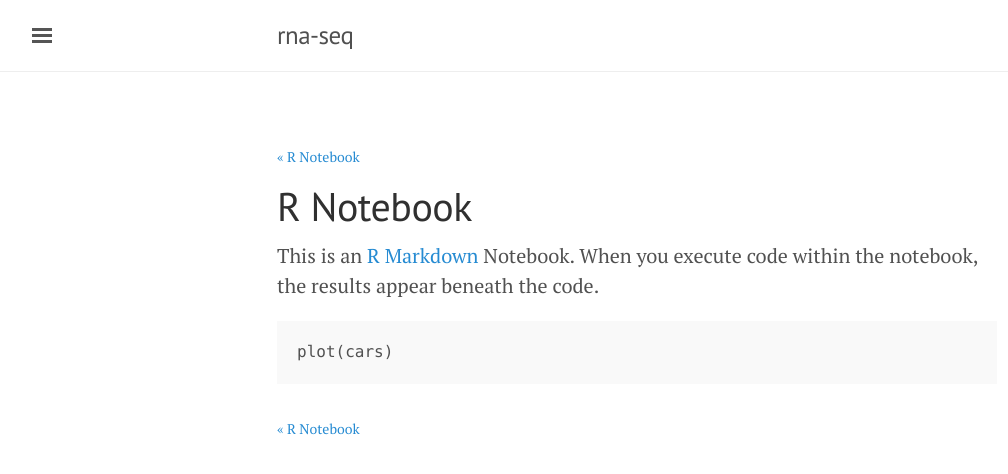
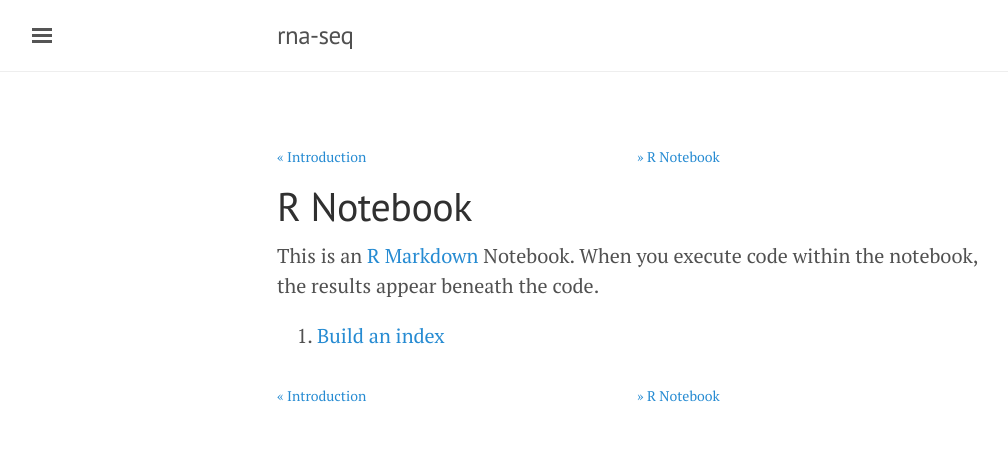
Before and after one commit to UoE-BIO3092/rna-seq, a Jekyll site: the page built from 03_workshop.md, in a window 1280 px wide. Shown: the top 474 px of the page, without its empty margins (3-1011 px from the left). Built offline with Jekyll 4.4.1, drawn with Linux system fonts in a browser that asks for light colours; nearby versions of some CDN libraries.

Commit message:
Testing R markdown

````diff
--- a/03a_test.md
+++ b/03_workshop.md
@@ -6,6 +6,4 @@ order: 3
 
 This is an [R Markdown](http://rmarkdown.rstudio.com) Notebook. When you execute code within the notebook, the results appear beneath the code.
 
-```{r}
-plot(cars)
-```
+1. [Build an index](build_index.nb.html)
````
Also changed, not shown: build_index.Rmd (renamed from 03_build_index.Rmd), build_index.nb.html (renamed from 03_build_index.nb.html).
